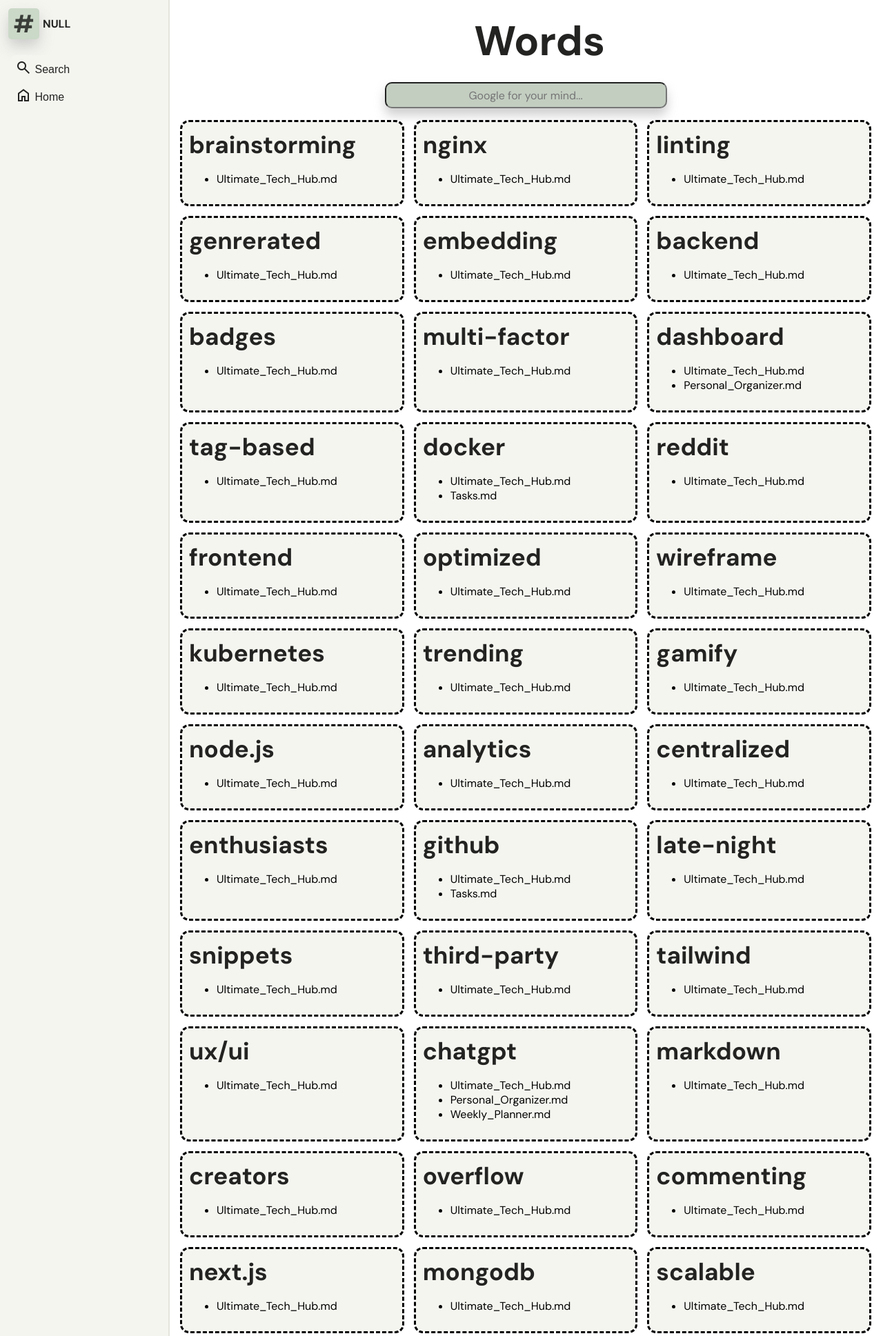
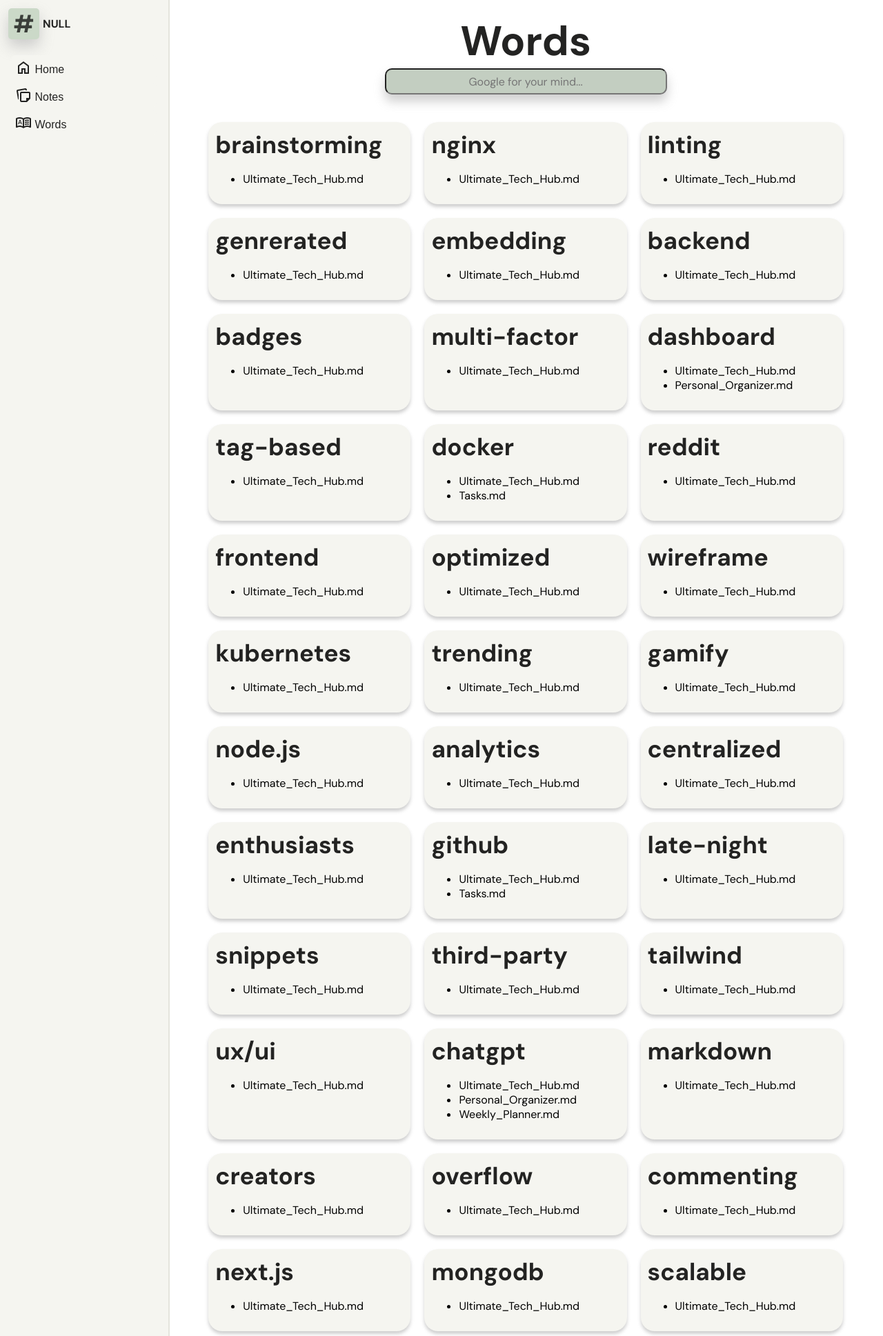
Before and after one commit to Finbear2/NULL-Notes, a Flask app: page /words/ in a window 1280 px wide. Shown: the top 1937 px of the page at 69% size. Run offline with Flask 3, Linux system fonts and the light colour scheme.

Commit message:
Fixed words menu UI

```diff
--- a/Notes/Tasks.md
+++ b/Notes/Tasks.md
@@ -1,11 +1,12 @@
 **Working On**
-- [ ] Fix UI for word menu
+- [ ] Creation menu
 
 **Today**
 - [x] Singular indexing
 - [x] Get it on Github
 
 **This week**
+- [x] Fix UI for word menu
 - [x] Fix the singular indexing algorithm
 - [x] Word linking view / full preview view
   - [ ] Make tooltip stuff
@@ -13,10 +14,7 @@
   - [ ] Make preview switch button
 - [ ] SQL Lite integration
 - [ ] Better UI
-- [ ] Creation menu
 - [ ] Fix the weird checkbox preview
-- [ ] Add home menu
-- [ ] Add note menu
 
 **This month**
 - [ ] Optimization
--- a/app.py
+++ b/app.py
@@ -13,7 +13,7 @@
     return render_template("words.html", words = words)
 
 @app.route("/notes/", methods=["GET", "POST"])
-def home():
+def notesPage():
     return render_template("notes.html", notes = notes)
 
 @app.route("/preview/<noteName>/", methods=["GET", "POST"])
--- /dev/null
+++ b/static/search.js
@@ -0,0 +1,11 @@
+const searchInput = document.getElementById("search");
+const cards = document.querySelectorAll(".note-card");
+
+searchInput.addEventListener("input", () => {
+    const query = searchInput.value.toLowerCase();
+
+    cards.forEach(element => {
+        const text = element.textContent.toLowerCase();
+        element.style.display = text.includes(query) ? "" : "none";
+    });
+})
--- a/static/style.css
+++ b/static/style.css
@@ -146,6 +146,7 @@
     left: 0;
     height: 100vh;
     overflow-y: auto;
+    overflow-x: hidden;
     width: 100vw;
     background-color: var(--neutral-100);
     display: block;
--- a/templates/notes.html
+++ b/templates/notes.html
@@ -16,6 +16,7 @@
 </head>
 <body>
     <div class="background" style="left: 244px; width: calc(100vw - 244px);">
+        <div class="center-horizontal">
             <div class="column" style="gap: 20px;">
                 <div class="center-horizontal">
                     <div class="column">
@@ -46,7 +47,8 @@
                 </div>
             </div>
         </div>
+    </div>
     {% include "sidebar.html" %}
 </body>
-<script src="{{ url_for('static', filename='index.js') }}"></script>
+<script src="{{ url_for('static', filename='notes.js') }}"></script>
 </html>
--- a/templates/sidebar.html
+++ b/templates/sidebar.html
@@ -22,8 +22,12 @@
                 <p style="margin: 0;"><b>NULL</b></p>
             </div>
             <div class="column" style="align-items: center; gap: 5px;">
-                <button onclick="window.location.href='{{ url_for('home') }}'" id="sidebar-button"><span class="material-symbols-outlined">search</span> Search</button>
-                <button onclick="window.location.href='{{ url_for('wordsPage') }}'" id="sidebar-button"><span class="material-symbols-outlined">home</span> Home</button>
+                <button onclick="window.location.href='{{ url_for('notesPage') }}'" id="sidebar-button"><span class="material-symbols-outlined">home</span> Home</button>
+                <button onclick="window.location.href='{{ url_for('notesPage') }}'" id="sidebar-button"><span class="material-symbols-outlined">note_stack</span> Notes</button>
+                <button onclick="window.location.href='{{ url_for('wordsPage') }}'" id="sidebar-button"><span class="material-symbols-outlined">dictionary</span> Words</button>
+                <div class="column" style="align-items: center; gap: 5px;"
+
+                </div>
             </div>
         </div>
     </div>
--- a/templates/words.html
+++ b/templates/words.html
@@ -14,13 +14,17 @@
 </head>
 <body>
     <div class="background" style="left: 244px; width: calc(100vw - 244px);">
-        <h1 style="width: calc(100vw - 244px); text-align: center;">Words</h1>
         <div class="center-horizontal">
+            <div class="column" style="gap: 20px;">
+                <div class="center-horizontal">
+                    <div class="column">
+                        <h1 style="width: 100; text-align: center; margin-bottom: 0px;">Words</h1>
                         <input type="text" id="search" placeholder="Google for your mind..."/>
+                    </div>
                 </div>
                 <div class="grid">
                     {% for word, wordObj in words.items() %}
-                <div class="card">
+                        <div class="note-card">
                             <h3>{{ word }}</h3>
                             <ul>
                                 {% for note in wordObj.notes %}
@@ -31,7 +35,9 @@
                     {% endfor %}
                 </div>
             </div>
+        </div>
+    </div>
     {% include "sidebar.html" %}
 </body>
-<script src="{{ url_for('static', filename='index.js') }}"></script>
+<script src="{{ url_for('static', filename='search.js') }}"></script>
 </html>
```
Also changed, not shown: README.md, static/notes.js (renamed from static/index.js). Lines whose indentation alone changed are shown as unchanged.
